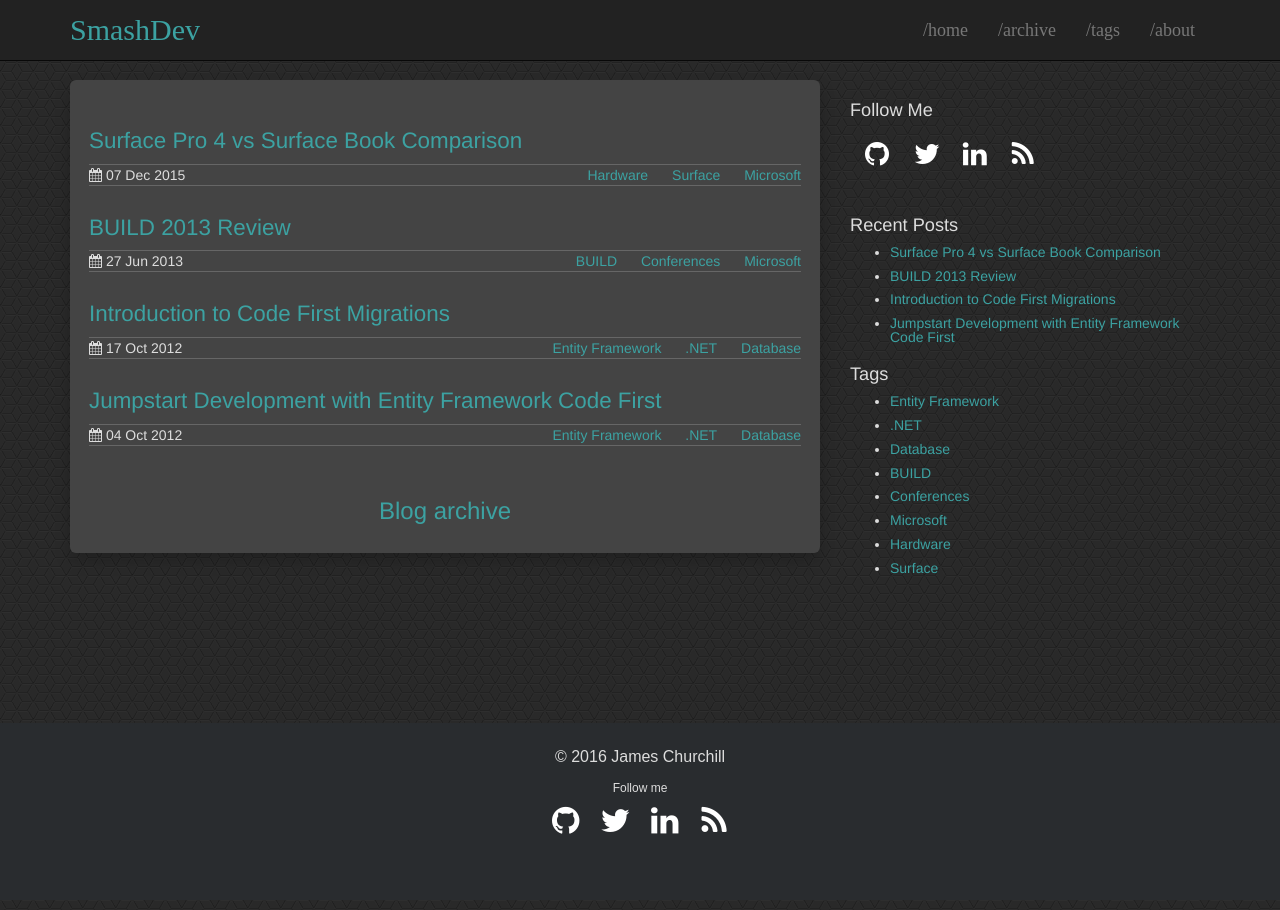
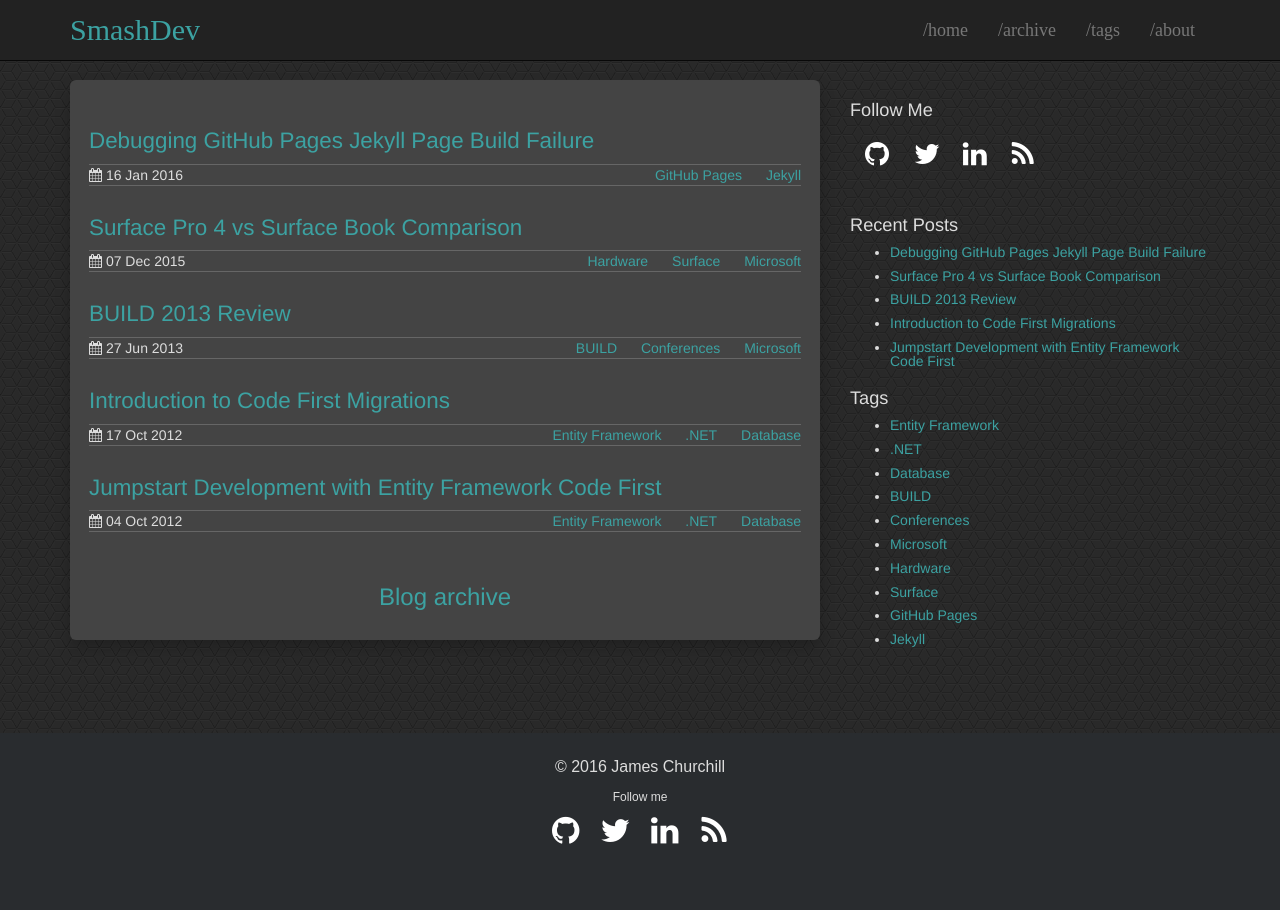
Before and after one commit to smashdevcode/smashdevcode.github.io, a Jekyll site: the page built from index.html, in a window 1280 px wide. Built offline with Jekyll 4.4.1, drawn with Linux system fonts in a browser that asks for light colours; some of the changed lines change nothing that is shown.

Commit message:
First pass at new blog post

````diff
--- a/_config.yml
+++ b/_config.yml
@@ -6,8 +6,8 @@
 timezone: America/Los_Angeles
 
 # Url is currently only used only for the RSS feed in feed.xml
-url: http://smashdev.com
-# url: http://localhost:4000
+# url: http://smashdev.com
+url: http://localhost:4000
 
 # For a project page here should be a project name. Otherwise (for user's/organizaion's page leave it empty)
 baseurl: ''
--- /dev/null
+++ b/_posts/2016-01-16-Debugging-GitHub-Pages-Jekyll-Page-Build-Failure.md
@@ -0,0 +1,86 @@
+---
+layout: post
+title: "Debugging GitHub Pages Jekyll Page Build Failure"
+date: 2016-01-16 16:00:00 -0800
+tags: [GitHub Pages, Jekyll]
+comments: true
+---
+
+Working on my blog
+Made a bunch of changes locally and then push to my repo
+Public site wasn't updating
+
+What was happening?
+
+Received emails
+
+```
+The page build failed with the following error:
+
+Page build failed. For more information, see https://help.github.com/articles/troubleshooting-github-pages-build-failures.
+
+If you have any questions you can contact us by replying to this email.
+```
+
+GitHub Settings page also show that there's a problem
+
+TODO Take screenshot of settings page
+
+Okay... What do I do now?
+
+Thinking of my recent changes, the most likely candidate seemed like the code highlighting
+
+Process of elimination
+Remove my recent changes
+Get the blog building again
+Incrementally add in my changes
+Surprise! It wasn't the code highlighting, but rather the "post_url" command to cross link between two posts
+
+Here's what that looks like:
+
+```
+{% raw %}
+_If you are unfamiliar with Entity Framework Code First work flows, please see my previous blog post: [Jumpstart Development with Entity Framework Code First.]({% post_url 2012-10-04-Jumpstart-Development-with-Entity-Framework-Code-First %})_
+{% endraw %}
+```
+
+It's this part `{% raw %}{% post_url 2012-10-04-Jumpstart-Development-with-Entity-Framework-Code-First %}{% endraw %}` that was breaking the build.
+
+Weird... it works in my local environment
+
+Searching the web I found this GitHub issue on the Jekyll repo
+https://github.com/jekyll/jekyll/issues/3051
+
+Way down the page there's the suggestion that it's a time zone issue
+Let's give this a try
+
+I live in Portland, which is in the Pacific timezone, so the dates in my posts look like this:
+
+```
+---
+layout: post
+title: "Jumpstart Development with Entity Framework Code First"
+date: 2012-10-04 16:00:00 -0800
+tags: [Entity Framework, .NET, Database]
+comments: true
+---
+```
+
+The suggested fix is to make sure that your Jekyll configuration (see http://jekyllrb.com/docs/configuration/) specifies a timezone like this:
+
+```
+timezone: America/Los_Angeles
+```
+
+You can find a list of timezones here:
+https://en.wikipedia.org/wiki/List_of_tz_database_time_zones
+
+Publish that change... Viola! That did the trick.
+
+Turns out that others were having the same problem, so it has been suggested that the `post_url` tag match on post.name instead of slugs and dates. See this issue:
+https://github.com/jekyll/jekyll/pull/3058
+
+This issue behavior has been changed in version 2.5.2!
+
+Checking the versions for GitHub Pages, we can see that they are currently using 2.4 (at the time of this writing)
+https://pages.github.com/versions/
````
Also changed, not shown: README.md.
